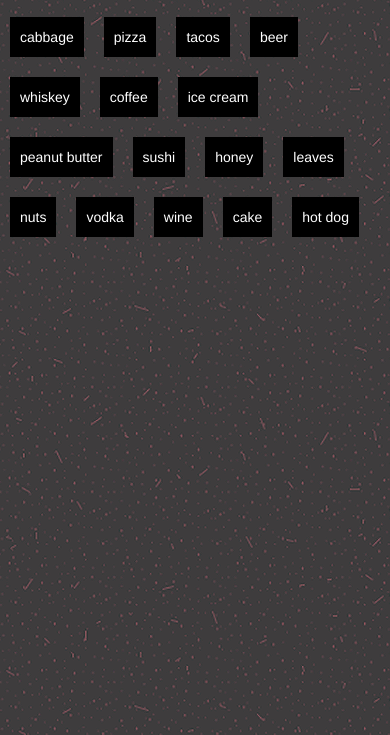
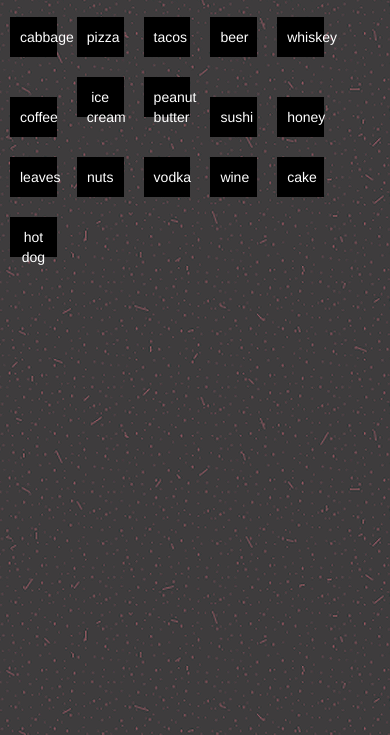
Before and after one commit to victoriarainc/giphy-app, a plain HTML site: page index.html in a window 390 px wide. Shown: the part 63-798 px from the top of the page. Drawn offline with nearby package versions, Linux system fonts and the light colour scheme.

Commit message:
fixed height of topic buttons and created responsive width

```diff
--- a/assets/css/style.css
+++ b/assets/css/style.css
@@ -58,6 +58,8 @@ footer#foot::before {
 	border-radius: none;
 	background-color: black;
 	border: none;
+	height: 40px;
+	width: 12%;
 }
 
 button.buttonStyle, button#gifBtnText {
```
